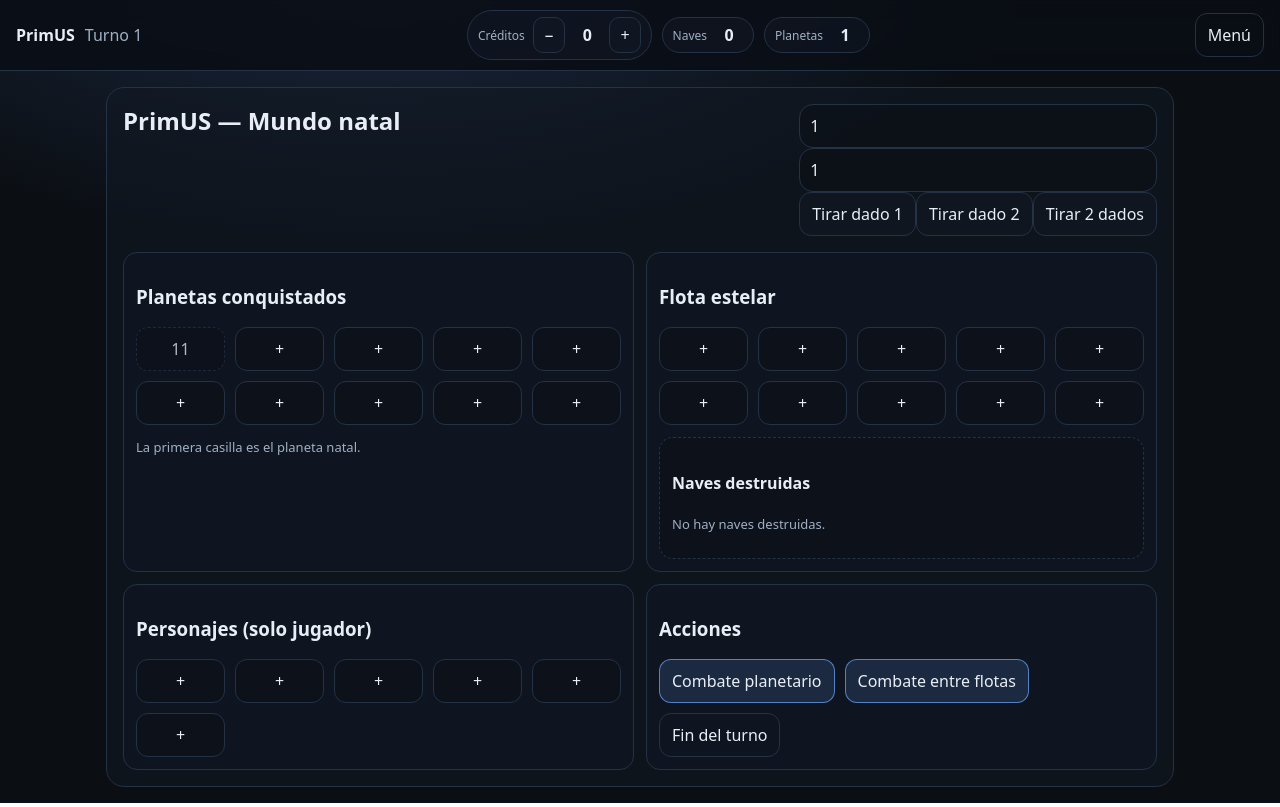
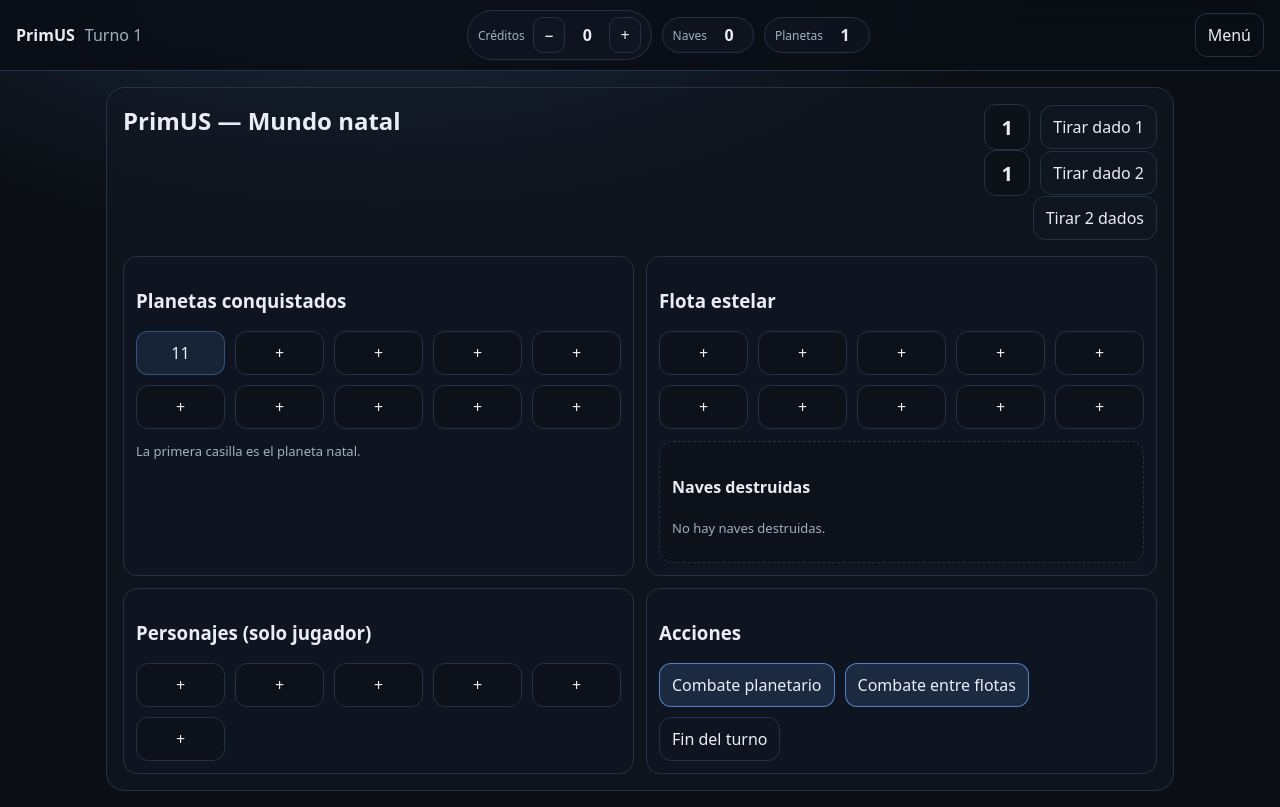
Before and after one commit to Divertideas/imperium-app-v6, a React (Vite) app: page / in a window 1280 px wide. Both pictures are taken after a click on the button "Empezar". Built offline with nearby package versions, Linux system fonts and the light colour scheme.

Commit message:
Add files via upload

```diff
--- a/src/components/DiceD6.tsx
+++ b/src/components/DiceD6.tsx
@@ -1,49 +1,95 @@
-import React, { useEffect, useState } from 'react';
+import React from 'react';
 import { useGameStore } from '../store/gameStore';
 
-type RollMode = 'die1' | 'die2' | 'both';
+function randD6() {
+  return Math.floor(Math.random() * 6) + 1;
+}
 
-function DieFace({ value, rolling }: { value: number; rolling: boolean }) {
+type RollingState = {
+  d1: boolean;
+  d2: boolean;
+};
+
+/**
+ * Two independent D6 dice.
+ * - Dice 1 (row 1) shows its current face + a button to roll it.
+ * - Dice 2 (row 2) shows its current face + a button to roll it.
+ * - A third button rolls both.
+ * Includes a short animation (faces flicker) before settling.
+ */
+export function DiceD6() {
+  const die1 = useGameStore((s) => s.die1 ?? 1);
+  const die2 = useGameStore((s) => s.die2 ?? 1);
+  const rollDie1 = useGameStore((s) => s.rollDie1);
+  const rollDie2 = useGameStore((s) => s.rollDie2);
+  const rollDice = useGameStore((s) => s.rollDice);
+  const rollBoth = useGameStore((s) => s.rollBoth);
+
+  const [rolling, setRolling] = React.useState<RollingState>({ d1: false, d2: false });
+  const [display1, setDisplay1] = React.useState<number>(die1);
+  const [display2, setDisplay2] = React.useState<number>(die2);
+
+  React.useEffect(() => setDisplay1(die1), [die1]);
+  React.useEffect(() => setDisplay2(die2), [die2]);
+
+  const animate = React.useCallback(
+    async (which: 'd1' | 'd2' | 'both') => {
+      // prevent overlapping animations
+      if (rolling.d1 || rolling.d2) return;
+
+      const rollDurationMs = 750;
+      const tickMs = 85;
+
+      setRolling({ d1: which === 'd1' || which === 'both', d2: which === 'd2' || which === 'both' });
+
+      const start = Date.now();
+      const timer = window.setInterval(() => {
+        if (which === 'd1' || which === 'both') setDisplay1(randD6());
+        if (which === 'd2' || which === 'both') setDisplay2(randD6());
+
+        if (Date.now() - start >= rollDurationMs) {
+          window.clearInterval(timer);
+
+          // Commit the real roll at the end so the UI feels consistent.
+          if (which === 'd1') rollDie1();
+          else if (which === 'd2') rollDie2();
+          else rollDice();
+
+          // rolling flags will be reset on the next tick.
+          setTimeout(() => setRolling({ d1: false, d2: false }), 0);
+        }
+      }, tickMs);
+    },
+    [rollDie1, rollDie2, rollDice, rolling.d1, rolling.d2]
+  );
+
   return (
-    <div className={'dice' + (rolling ? ' dice--rolling' : '')} aria-label={`Dado: ${value}`}>
-      <div className="dice__face">{value}</div>
+    <div className="dicePanel">
+      <div className="diceRow">
+        <div className={"diceFace " + (rolling.d1 ? 'dice--rolling' : '')} aria-label="Dado 1">
+          {display1}
+        </div>
+        <button className="btn" onClick={() => animate('d1')} disabled={rolling.d1 || rolling.d2}>
+          Tirar dado 1
+        </button>
+      </div>
+
+      <div className="diceRow">
+        <div className={"diceFace " + (rolling.d2 ? 'dice--rolling' : '')} aria-label="Dado 2">
+          {display2}
+        </div>
+        <button className="btn" onClick={() => animate('d2')} disabled={rolling.d1 || rolling.d2}>
+          Tirar dado 2
+        </button>
+      </div>
+
+      <div className="diceRow diceRow--both">
+        <button className="btn" onClick={() => animate('both')} disabled={rolling.d1 || rolling.d2}>
+          Tirar 2 dados
+        </button>
+      </div>
     </div>
   );
 }
 
-export function DiceD6() {
-  const die1 = useGameStore((s) => s.die1);
-  const die2 = useGameStore((s) => s.die2);
-  const rollDie1 = useGameStore((s) => s.rollDie1);
-  const rollDie2 = useGameStore((s) => s.rollDie2);
-  const rollBoth = useGameStore((s) => s.rollBoth);
-
-  const [rollingMode, setRollingMode] = useState<RollMode | null>(null);
-
-  useEffect(() => {
-    if (!rollingMode) return;
-    const t = setTimeout(() => setRollingMode(null), 450);
-    return () => clearTimeout(t);
-  }, [rollingMode]);
-
-  const doRoll = (mode: RollMode) => {
-    setRollingMode(mode);
-    if (mode === 'die1') rollDie1();
-    else if (mode === 'die2') rollDie2();
-    else rollBoth();
-  };
-
-  return (
-    <div className="diceWrap">
-      <div className="diceRow">
-        <DieFace value={die1 ?? 1} rolling={rollingMode === 'die1' || rollingMode === 'both'} />
-        <DieFace value={die2 ?? 1} rolling={rollingMode === 'die2' || rollingMode === 'both'} />
-      </div>
-      <div className="diceButtons">
-        <button className="btn" type="button" onClick={() => doRoll('die1')}>Tirar dado 1</button>
-        <button className="btn" type="button" onClick={() => doRoll('die2')}>Tirar dado 2</button>
-        <button className="btn" type="button" onClick={() => doRoll('both')}>Tirar 2 dados</button>
-      </div>
-    </div>
-  );
-}
+export default DiceD6;
--- a/src/pages/EmpirePage.tsx
+++ b/src/pages/EmpirePage.tsx
@@ -59,7 +59,7 @@ export default function EmpirePage() {
               {planetSlots.map((pid, idx) => (
                 <button
                   key={idx}
-                  className={idx === 0 && pid ? 'slot locked' : pid ? 'slot filled' : 'slot'}
+                  className={pid ? 'slot filled' : 'slot'}
                   onClick={() => pid ? navigate(`/planet/${pid}`) : openOrCreatePlanet(idx)}
                   type="button"
                 >
--- a/src/store/gameStore.ts
+++ b/src/store/gameStore.ts
@@ -620,7 +620,9 @@ export const useGameStore = create<GameState>()(
         if (planet.destroyedPermanently || planet.owner === 'destroyed') return { ok: false, reason: 'Este planeta está destruido y no puede conquistarse.' } as const;
 
         const slots = [...(s.empirePlanetSlots[empire] ?? [])];
-        const idx = slots.findIndex((x, i) => i !== 0 && x === null);
+        // Normally slot 0 is the natal world, but if an empire loses it, slot 0 becomes available again.
+        // So we fill the first available slot, prioritizing slot 0 if it is empty.
+        const idx = slots[0] === null ? 0 : slots.findIndex((x, i) => i !== 0 && x === null);
         if (idx === -1) return { ok: false, reason: 'No puedes conquistar más planetas (sin huecos libres).' } as const;
 
         // Remove planet from previous owner's slots if needed
--- a/src/styles.css
+++ b/src/styles.css
@@ -185,6 +185,20 @@ button.mini{padding:6px 10px; border-radius:10px}
 .dice.rolling .dice-num{animation:dicePop .18s infinite alternate}
 @keyframes dicePop{from{transform:scale(1)}to{transform:scale(1.15)}}
 
+/* New dice layout: stacked rows (mobile friendly) */
+.dicePanel{flex-direction:column; align-items:stretch}
+.diceRow{display:flex; align-items:center; gap:10px}
+.diceRow--both{justify-content:flex-end}
+.diceFace{
+  width:46px; height:46px;
+  display:flex; align-items:center; justify-content:center;
+  border-radius:12px;
+  border:1px solid var(--border);
+  background:rgba(9,13,19,.45);
+  font-size:20px; font-weight:800;
+}
+.diceResult{min-width:22px; font-size:22px; font-weight:800}
+
 .chips{display:flex; gap:8px; flex-wrap:wrap}
 .chip{
   border-radius:999px;
```
